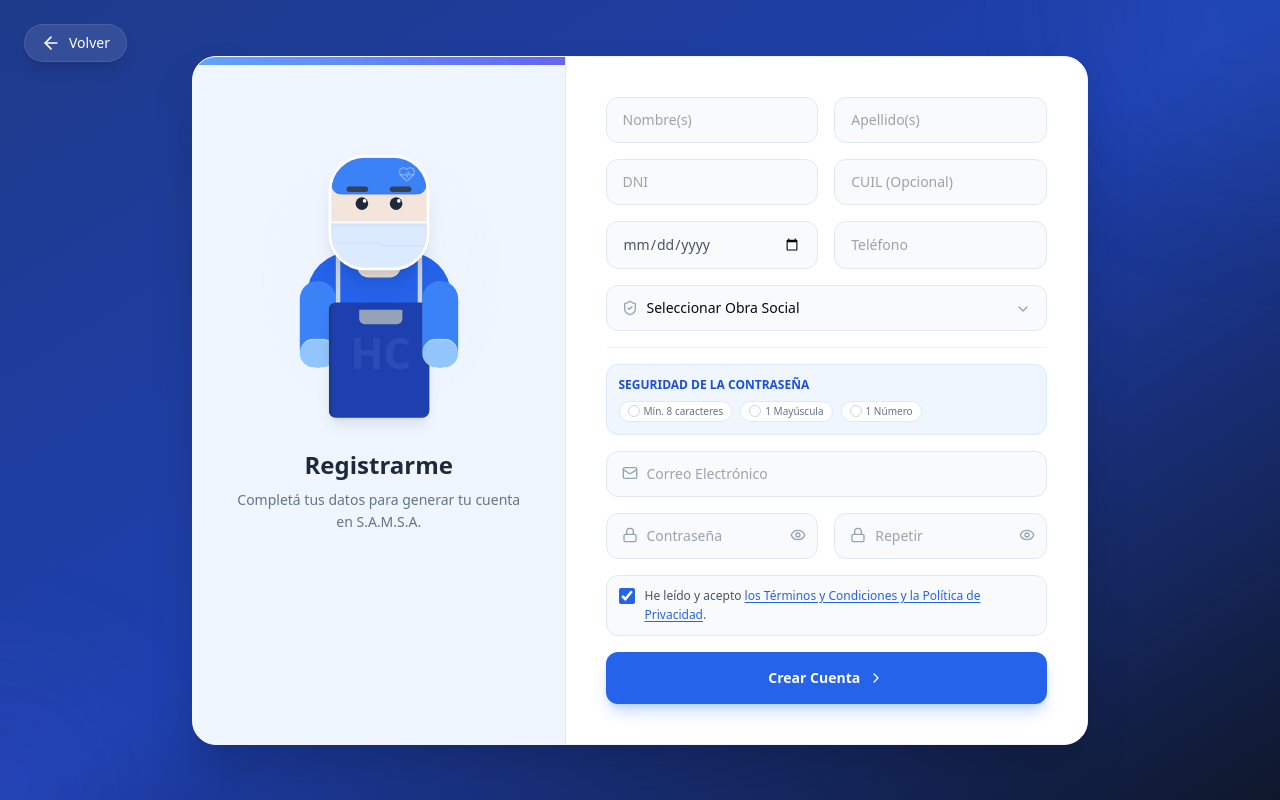
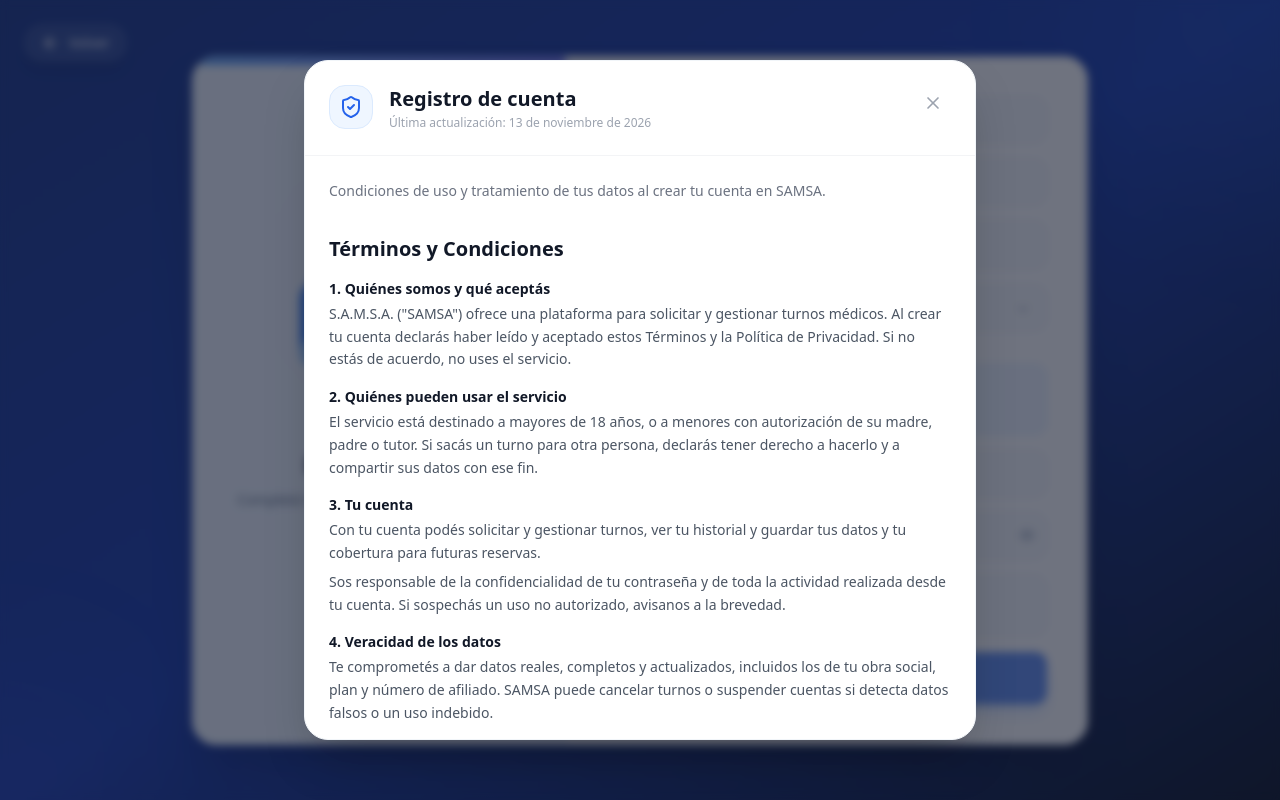
Before and after one commit to vitadevorg/samsa, a React (Vite) app: page /register in a window 1280 px wide. Both pictures are taken after a click on the label 826 px from the left and 605 px from the top of the page. Built offline with nearby package versions, Linux system fonts and the light colour scheme.

Commit message:
style: mostrar términos y política de privacidad en ventana flotante

```diff
--- a/src/App.jsx
+++ b/src/App.jsx
@@ -9,7 +9,6 @@ import AboutUs from './pages/AboutUs';
 import Turns from './pages/Turns';
 import Professionals from './pages/Professionals';
 import FAQ from './pages/FAQ';
-import LegalDocument from './pages/LegalDocument';
 import Login from './pages/Login';
 import Register from './pages/Register';
 import ForgotPassword from './pages/ForgotPassword';
@@ -74,7 +73,6 @@ function App() {
           <Route path="/news" element={<NewsForum />} />
           <Route path="/professionals" element={<Professionals />} />
           <Route path="/faq" element={<FAQ />} />
-          <Route path="/terms/:slug" element={<LegalDocument />} />
           <Route path="/login" element={<Login />} />
           <Route path="/register" element={<Register />} />
           <Route path="/forgot-password" element={<ForgotPassword />} />
--- /dev/null
+++ b/src/components/LegalModal.jsx
@@ -0,0 +1,92 @@
+import React, { useEffect, useId } from 'react';
+import { createPortal } from 'react-dom';
+import { ShieldCheck, X } from 'lucide-react';
+import { LEGAL_DOCS } from '../data/legalTexts';
+
+const Section = ({ heading, items, dark }) => (
+    <section>
+        <h3 className={`text-xl font-bold mb-4 ${dark ? 'text-white' : 'text-gray-900'}`}>{heading}</h3>
+        <div className="space-y-4">
+            {items.map((item, index) => {
+                const paragraphs = Array.isArray(item.text) ? item.text : [item.text];
+                return (
+                    <div key={item.title}>
+                        <h4 className={`text-sm font-bold mb-1 ${dark ? 'text-slate-200' : 'text-gray-900'}`}>{index + 1}. {item.title}</h4>
+                        <div className="space-y-1.5">
+                            {paragraphs.map(paragraph => (
+                                <p key={paragraph} className={`text-sm leading-relaxed ${dark ? 'text-slate-400' : 'text-gray-600'}`}>{paragraph}</p>
+                            ))}
+                        </div>
+                    </div>
+                );
+            })}
+        </div>
+    </section>
+);
+
+// Ventana flotante con los Términos y la Política de Privacidad de una pantalla (ver legalTexts.js).
+// Se monta en <body> y queda por encima de otros modales (ej. la solicitud de adhesión profesional).
+const LegalModal = ({ doc, onClose, dark = false }) => {
+    const titleId = useId();
+    const content = LEGAL_DOCS[doc];
+
+    useEffect(() => {
+        const previousOverflow = document.body.style.overflow;
+        document.body.style.overflow = 'hidden';
+        const handleKeyDown = (e) => {
+            if (e.key === 'Escape') {
+                e.stopPropagation();
+                onClose();
+            }
+        };
+        document.addEventListener('keydown', handleKeyDown);
+        return () => {
+            document.body.style.overflow = previousOverflow;
+            document.removeEventListener('keydown', handleKeyDown);
+        };
+    }, [onClose]);
+
+    if (!content) return null;
+
+    return createPortal(
+        <div
+            className={`fixed inset-0 z-[10000] flex items-center justify-center p-4 sm:p-6 backdrop-blur-sm animate-fadeIn ${dark ? 'bg-slate-950/80' : 'bg-slate-900/60'}`}
+            onClick={onClose}
+        >
+            <div
+                role="dialog"
+                aria-modal="true"
+                aria-labelledby={titleId}
+                onClick={(e) => e.stopPropagation()}
+                className={`w-full max-w-2xl max-h-[85vh] flex flex-col rounded-3xl shadow-2xl overflow-hidden border animate-scaleIn ${dark ? 'bg-slate-900 border-slate-800' : 'bg-white border-slate-100'}`}
+            >
+                <div className={`flex items-start gap-4 p-5 sm:p-6 border-b ${dark ? 'border-slate-800 bg-slate-900/50' : 'border-gray-100'}`}>
+                    <div className={`w-11 h-11 shrink-0 rounded-2xl flex items-center justify-center border ${dark ? 'bg-blue-500/20 border-blue-500/20' : 'bg-blue-50 border-blue-100'}`}>
+                        <ShieldCheck className={`w-6 h-6 ${dark ? 'text-blue-400' : 'text-blue-600'}`} />
+                    </div>
+                    <div className="min-w-0 flex-1">
+                        <h2 id={titleId} className={`text-lg sm:text-xl font-bold ${dark ? 'text-white' : 'text-gray-900'}`}>{content.title}</h2>
+                        <p className={`text-xs mt-0.5 ${dark ? 'text-slate-500' : 'text-gray-400'}`}>Última actualización: {content.updatedAt}</p>
+                    </div>
+                    <button
+                        type="button"
+                        onClick={onClose}
+                        aria-label="Cerrar"
+                        className={`p-2 rounded-full transition-colors ${dark ? 'bg-slate-800 text-slate-400 hover:text-white hover:bg-slate-700' : 'text-gray-400 hover:text-gray-600 hover:bg-gray-100'}`}
+                    >
+                        <X className="w-5 h-5" />
+                    </button>
+                </div>
+
+                <div className="flex-1 overflow-y-auto custom-scrollbar p-5 sm:p-6 space-y-8">
+                    <p className={`text-sm leading-relaxed ${dark ? 'text-slate-400' : 'text-gray-500'}`}>{content.subtitle}</p>
+                    <Section heading="Términos y Condiciones" items={content.terms} dark={dark} />
+                    <Section heading="Política de Privacidad" items={content.privacy} dark={dark} />
+                </div>
+            </div>
+        </div>,
+        document.body
+    );
+};
+
+export default LegalModal;
--- a/src/components/TermsCheckbox.jsx
+++ b/src/components/TermsCheckbox.jsx
@@ -1,15 +1,23 @@
-import React, { useId } from 'react';
+import React, { useId, useState } from 'react';
 import { LEGAL_DOCS } from '../data/legalTexts';
+import LegalModal from './LegalModal';
 
 // Check de aceptación de Términos y Política de Privacidad (siempre arranca desmarcado: el estado
 // vive en la pantalla que lo usa). `doc` es el slug del texto legal de esa pantalla (ver legalTexts.js).
-// Los links abren en otra pestaña para no perder lo ya cargado en el formulario.
+// El link abre el texto en una ventana flotante, así no se pierde lo ya cargado en el formulario.
 const TermsCheckbox = ({ doc, checked, onChange, dark = false, className = '' }) => {
     const id = useId();
+    const [isLegalOpen, setIsLegalOpen] = useState(false);
     const { checkbox } = LEGAL_DOCS[doc];
     const textClass = dark ? 'text-slate-300' : 'text-slate-600';
-    const linkClass = `font-medium underline underline-offset-2 ${dark ? 'text-blue-400 hover:text-blue-300' : 'text-blue-600 hover:text-blue-700'}`;
+    const linkClass = `font-medium underline underline-offset-2 text-left ${dark ? 'text-blue-400 hover:text-blue-300' : 'text-blue-600 hover:text-blue-700'}`;
     const boxClass = dark ? 'border-slate-800 bg-slate-950' : 'border-slate-200 bg-slate-50';
+
+    const openLegal = (e) => {
+        e.preventDefault();
+        e.stopPropagation();
+        setIsLegalOpen(true);
+    };
 
     return (
         <div className={className}>
@@ -23,12 +31,13 @@ const TermsCheckbox = ({ doc, checked, onChange, dark = false, className = '' })
                 />
                 <span className={`text-xs leading-relaxed ${textClass}`}>
                     {checkbox.lead}{' '}
-                    <a href={`/terms/${doc}`} target="_blank" rel="noopener noreferrer" onClick={(e) => e.stopPropagation()} className={linkClass}>
+                    <button type="button" onClick={openLegal} className={linkClass}>
                         los Términos y Condiciones y la Política de Privacidad
-                    </a>
+                    </button>
                     .
                 </span>
             </label>
+            {isLegalOpen && <LegalModal doc={doc} dark={dark} onClose={() => setIsLegalOpen(false)} />}
         </div>
     );
 };
--- a/src/pages/LegalDocument.jsx
+++ /dev/null
@@ -1,70 +0,0 @@
-import React, { useEffect } from 'react';
-import { Navigate, useLocation, useParams } from 'react-router-dom';
-import { ShieldCheck } from 'lucide-react';
-import Navbar from '../components/Navbar';
-import Footer from '../components/Footer';
-import { LEGAL_DOCS } from '../data/legalTexts';
-
-const Section = ({ id, heading, items }) => (
-    <section id={id} className="scroll-mt-28">
-        <h2 className="text-2xl sm:text-3xl font-bold text-gray-900 mb-4 sm:mb-6">{heading}</h2>
-        <div className="space-y-5">
-            {items.map((item, index) => {
-                const paragraphs = Array.isArray(item.text) ? item.text : [item.text];
-                return (
-                    <div key={item.title}>
-                        <h3 className="text-base font-bold text-gray-900 mb-1.5">{index + 1}. {item.title}</h3>
-                        <div className="space-y-2">
-                            {paragraphs.map(paragraph => (
-                                <p key={paragraph} className="text-gray-600 text-sm leading-relaxed">{paragraph}</p>
-                            ))}
-                        </div>
-                    </div>
-                );
-            })}
-        </div>
-    </section>
-);
-
-// Página de Términos y Política de Privacidad. Una por pantalla: /terms/:slug
-const LegalDocument = () => {
-    const { slug } = useParams();
-    const { hash } = useLocation();
-    const doc = LEGAL_DOCS[slug];
-
-    useEffect(() => {
-        if (!doc) return;
-        const target = hash ? document.getElementById(hash.slice(1)) : null;
-        if (target) target.scrollIntoView();
-        else window.scrollTo(0, 0);
-    }, [doc, hash, slug]);
-
-    if (!doc) return <Navigate to="/" replace />;
-
-    return (
-        <div className="font-sans text-slate-800 bg-white min-h-screen selection:bg-blue-100 selection:text-blue-900 flex flex-col overflow-x-hidden">
-            <Navbar />
-            <main className="flex-1 pt-8 sm:pt-12 lg:pt-16 pb-16 sm:pb-24">
-                <div className="max-w-3xl mx-auto px-4 sm:px-6">
-                    <div className="text-center mb-10 sm:mb-14">
-                        <div className="w-14 h-14 bg-blue-50 border border-blue-100 rounded-2xl flex items-center justify-center mx-auto mb-5">
-                            <ShieldCheck className="w-7 h-7 text-blue-600" />
-                        </div>
-                        <h1 className="text-3xl sm:text-5xl font-bold tracking-tight text-gray-900 leading-[1.15]">
-                            {doc.title}
-                        </h1>
-                        <p className="text-gray-500 text-sm sm:text-base leading-relaxed mt-4">{doc.subtitle}</p>
-                        <p className="text-gray-400 text-xs mt-2">Última actualización: {doc.updatedAt}</p>
-                    </div>
-                    <div className="space-y-12 sm:space-y-16">
-                        <Section id="terminos" heading="Términos y Condiciones" items={doc.terms} />
-                        <Section id="privacidad" heading="Política de Privacidad" items={doc.privacy} />
-                    </div>
-                </div>
-            </main>
-            <Footer theme="light" />
-        </div>
-    );
-};
-
-export default LegalDocument;
```
Also changed, not shown: vercel.json (deleted), 2 other files (tests, documents, lock files or other folders).
